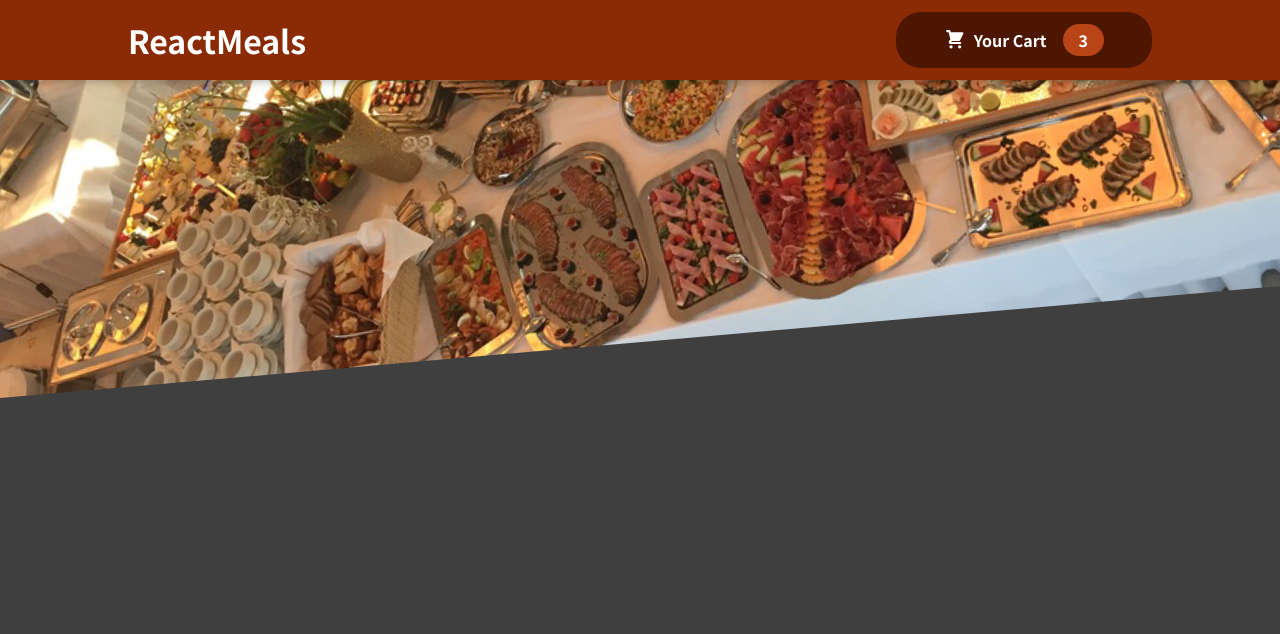
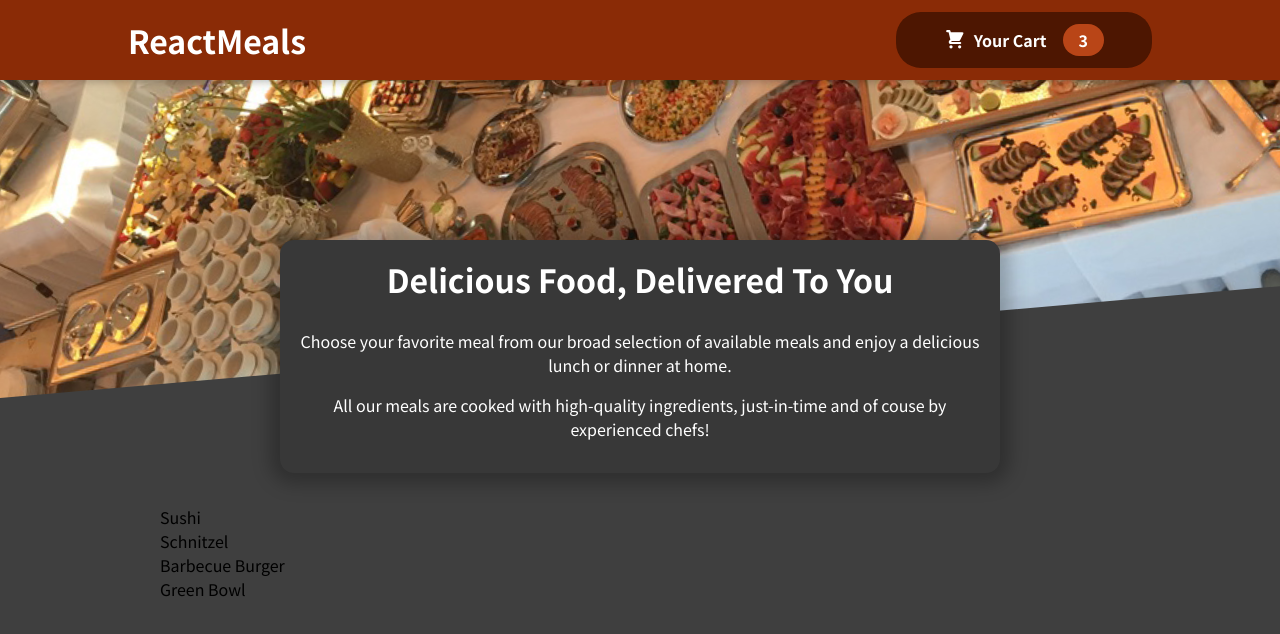
Before and after one commit to AkshayBhuva/react-meals, a React (Create React App) app: page / in a window 1280 px wide. Shown: the top 634 px of the page. Built offline with nearby package versions, Linux system fonts and the light colour scheme.

Commit message:
add meals components

```diff
--- a/src/App.js
+++ b/src/App.js
@@ -1,10 +1,14 @@
 import { Fragment } from 'react';
 import Header from './componensts/Layout/Header';
+import Meals from './componensts/Meals/Meals';
 
 function App() {
    return (
       <Fragment>
          <Header />
+         <main>
+            <Meals />
+         </main>
       </Fragment>
    );
 }
--- /dev/null
+++ b/src/componensts/Meals/AvailableMeals.js
@@ -0,0 +1,40 @@
+import classes from './AvailableMeals.module.css';
+
+const DUMMY_MEALS = [
+   {
+      id: 'm1',
+      name: 'Sushi',
+      description: 'Finest fish and veggies',
+      price: 22.99,
+   },
+   {
+      id: 'm2',
+      name: 'Schnitzel',
+      description: 'A german specialty!',
+      price: 16.5,
+   },
+   {
+      id: 'm3',
+      name: 'Barbecue Burger',
+      description: 'American, raw, meaty',
+      price: 12.99,
+   },
+   {
+      id: 'm4',
+      name: 'Green Bowl',
+      description: 'Healthy...and green...',
+      price: 18.99,
+   },
+];
+
+const AvailableMeals = () => {
+   const mealsList = DUMMY_MEALS.map((meal) => <li>{meal.name}</li>);
+
+   return (
+      <section className={classes.meals}>
+         <ul>{mealsList}</ul>
+      </section>
+   );
+};
+
+export default AvailableMeals;
--- /dev/null
+++ b/src/componensts/Meals/AvailableMeals.module.css
@@ -0,0 +1,24 @@
+.meals {
+   max-width: 60rem;
+   width: 90%;
+   margin: 2rem auto;
+   animation: meals-appear 1s ease-out forwards;
+}
+
+.meals ul {
+   list-style: none;
+   margin: 0;
+   padding: 0;
+}
+
+@keyframes meals-appear {
+   from {
+      opacity: 0;
+      transform: translateY(3rem);
+   }
+
+   to {
+      opacity: 1;
+      transform: translateY(0);
+   }
+}
--- /dev/null
+++ b/src/componensts/Meals/Meals.js
@@ -0,0 +1,14 @@
+import { Fragment } from 'react';
+import AvailableMeals from './AvailableMeals';
+import MealsSummary from './MealsSummary';
+
+const Meals = () => {
+   return (
+      <Fragment>
+         <MealsSummary />
+         <AvailableMeals />
+      </Fragment>
+   );
+};
+
+export default Meals;
--- /dev/null
+++ b/src/componensts/Meals/MealsSummary.js
@@ -0,0 +1,15 @@
+import classes from './MealsSummary.module.css';
+
+const MealsSummary = () => {
+   return (
+      <section className={classes.summary}>
+         <h2>Delicious Food, Delivered To You</h2>
+
+         <p>Choose your favorite meal from our broad selection of available meals and enjoy a delicious lunch or dinner at home.</p>
+
+         <p>All our meals are cooked with high-quality ingredients, just-in-time and of couse by experienced chefs!</p>
+      </section>
+   );
+};
+
+export default MealsSummary;
--- /dev/null
+++ b/src/componensts/Meals/MealsSummary.module.css
@@ -0,0 +1,18 @@
+.summary {
+   text-align: center;
+   max-width: 45rem;
+   width: 90%;
+   margin: auto;
+   margin-top: -10rem;
+   position: relative;
+   background-color: #383838;
+   color: white;
+   border-radius: 14px;
+   padding: 1rem;
+   box-shadow: 0 1px 18px 10px rgba(0, 0, 0, 0.25);
+}
+
+.summary h2 {
+   font-size: 2rem;
+   margin-top: 0;
+}
```
